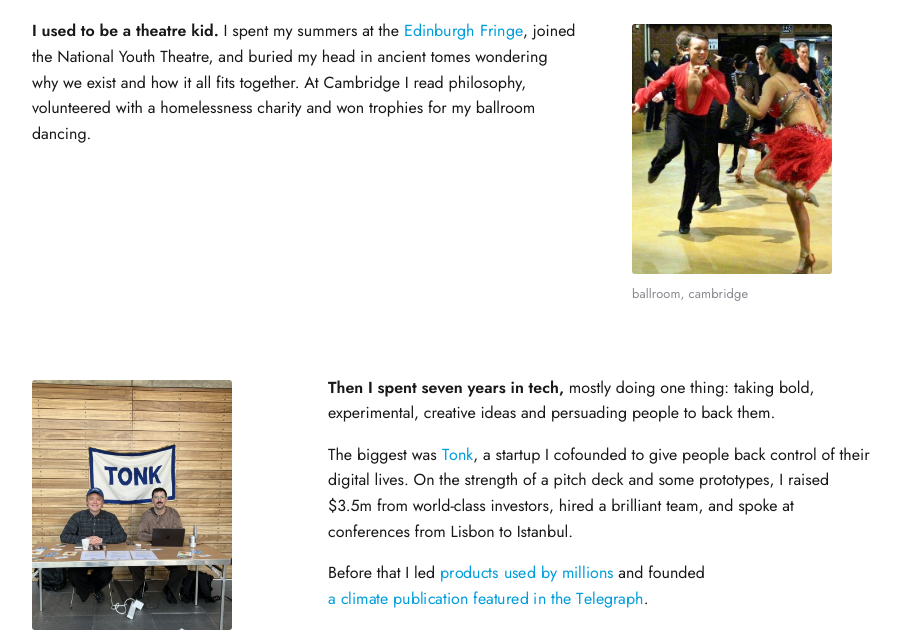
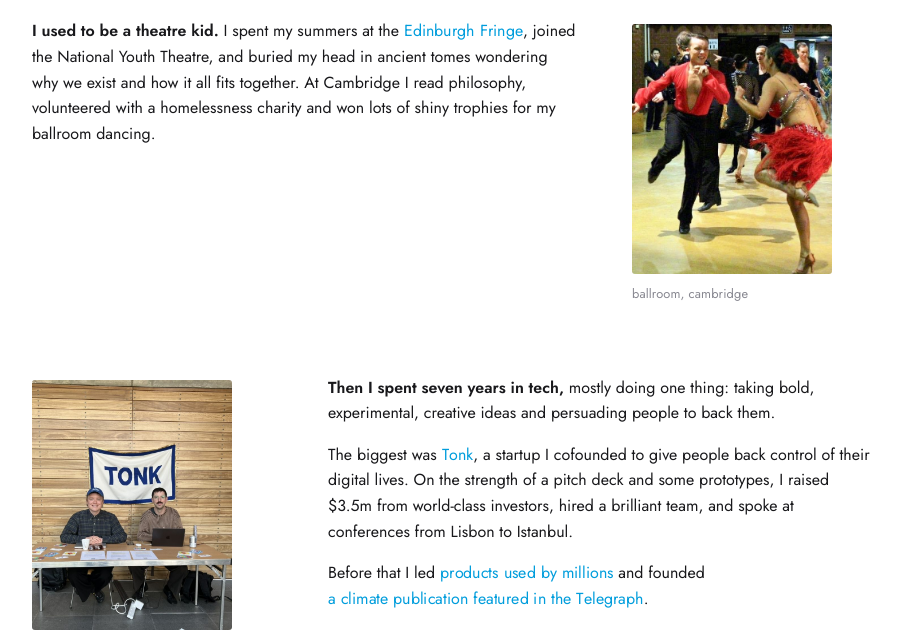
Before and after one commit to baz-lightyear/personal-website, a plain HTML site: page index.html in a window 1280 px wide. Shown: the part 162-799 px from the top of the page, without its empty margins (0-901 px from the left). Drawn offline with Linux system fonts and the light colour scheme.

Commit message:
Shiny trophies
Co-Authored-By: Claude Opus 5.5 <noreply@anthropic.com>
Claude-Session: https://claude.ai/code/session_01NwCNG86CmerYt3ft6GCc5v

```diff
--- a/index.html
+++ b/index.html
@@ -60,7 +60,7 @@
         <h1>my life story, in short</h1>
         <section class="photo">
             <div>
-                <p><strong>I used to be a theatre kid.</strong> I spent my summers at the <a href="https://www.britishtheatreguide.info/reviews/the-hampstead-m-pleasance-dome-11861" class="wiggle" target="_blank">Edinburgh Fringe</a>, joined the National Youth Theatre, and buried my head in ancient tomes wondering why we exist and how it all fits together. At Cambridge I read philosophy, volunteered with a homelessness charity and won trophies for my ballroom dancing.</p>
+                <p><strong>I used to be a theatre kid.</strong> I spent my summers at the <a href="https://www.britishtheatreguide.info/reviews/the-hampstead-m-pleasance-dome-11861" class="wiggle" target="_blank">Edinburgh Fringe</a>, joined the National Youth Theatre, and buried my head in ancient tomes wondering why we exist and how it all fits together. At Cambridge I read philosophy, volunteered with a homelessness charity and won lots of shiny trophies for my ballroom dancing.</p>
             </div>
             <figure>
                 <img src="public/ballroom.jpg" alt="Harry competing in Latin ballroom dance" loading="lazy" style="object-position: 40% 50%">
```
